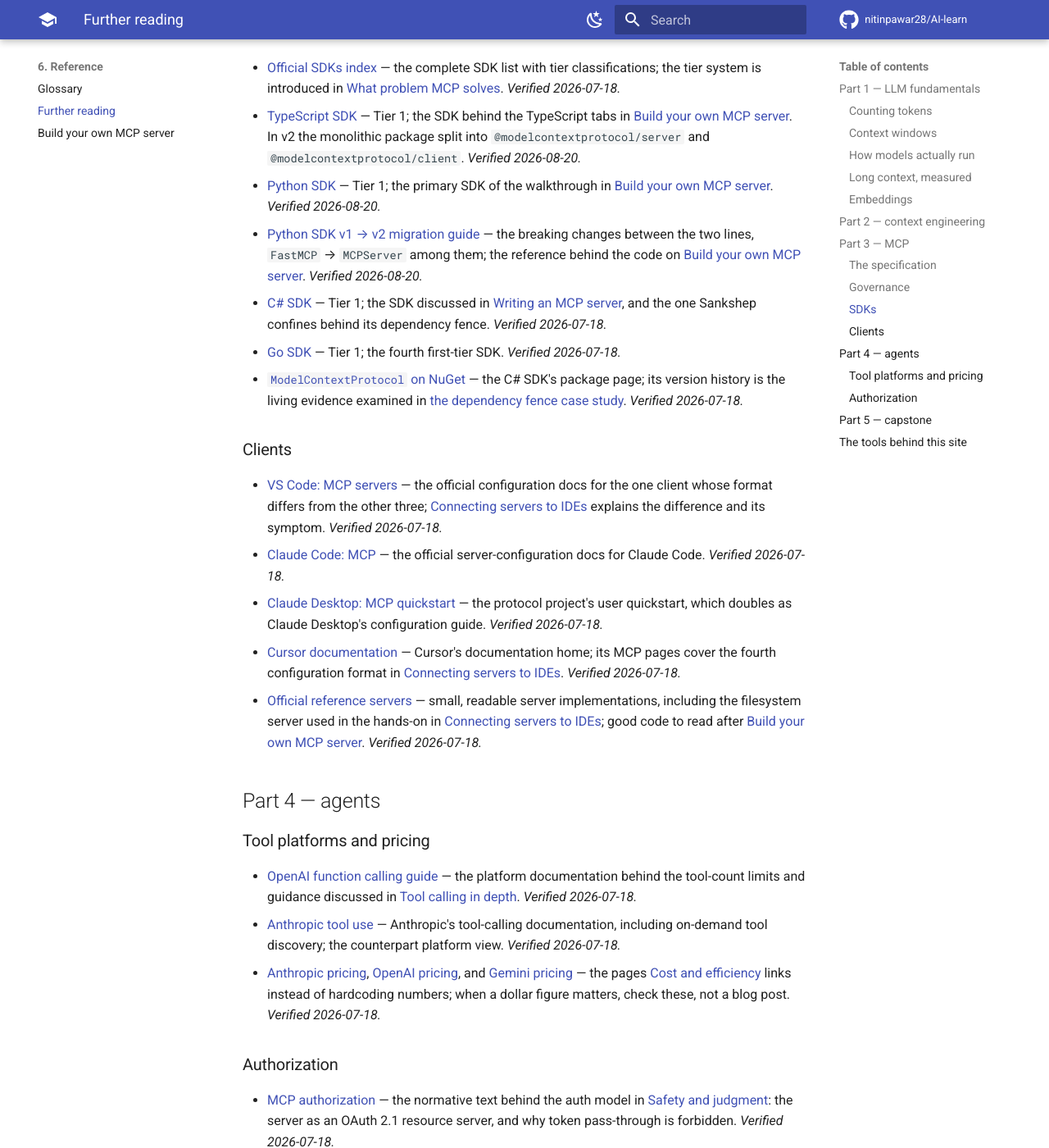
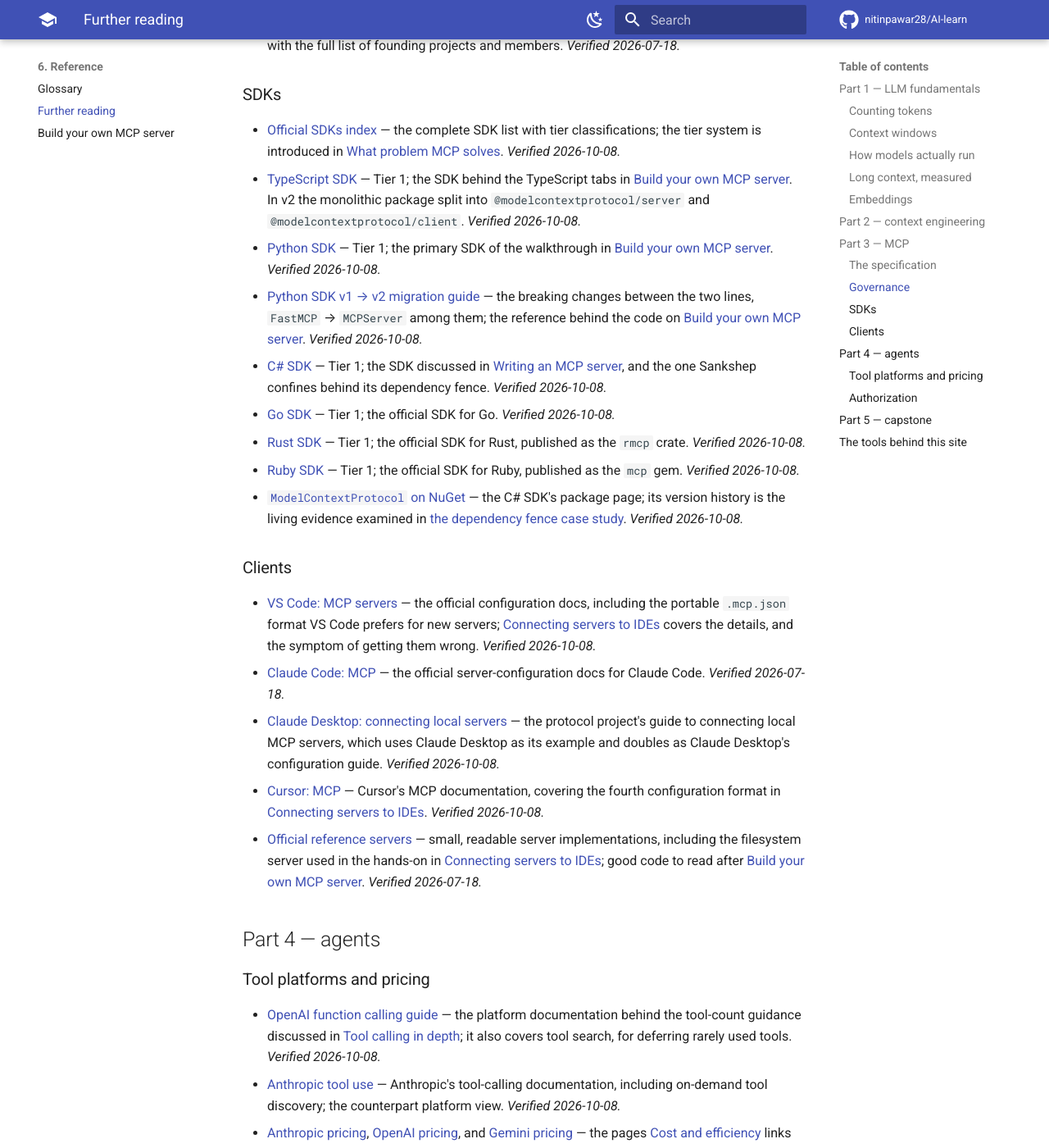
Before and after one commit to nitinpawar28/AI-learn, an MkDocs documentation site: the page built from docs/part6-reference/further-reading.md, in a window 1280 px wide and 1400 px high, scrolled down 3093 px. Shown: the whole window at 82% size. Built offline with MkDocs 1.6.1 and Material for MkDocs 9.7.7, drawn with Linux system fonts in a browser that asks for light colours; comment, search, counter and statistics services are not loaded; some of the changed text lies outside the part shown.

Commit message:
content: Part 6 - the tutorial's Python runs, and the reference list is re-verified
build-your-own.md taught readers to give the notes://stats resource a ctx: Context
parameter. On the v2 Python SDK that raises ValueError as soon as the decorator runs,
because Context is injected only into resource templates. The listings drop it, and the
prompt handler no longer declares one it never uses. Separately, the complete Python file
never started: unlike the passes before it, it had no `if __name__ == "__main__"` block
calling mcp.run.

Both were verified by running the page's own complete listing against mcp 2.3.0. The
decorators register; the hand-typed session works line by line (discover, list, save,
recall); a call without _meta is rejected with -32602, as the page now says; and the
resource and the prompt both return the saved note.

The VS Code tab uses the portable .mcp.json, and its gotcha box shrinks to the legacy-file
trap plus a link to the page that owns it. further-reading.md and glossary.md are
re-verified on 2026-10-08: canonical links, six Tier 1 SDKs (Rust and Ruby added), the
deprecation policy's exceptions, the public benchmarks page as the source of Part 2's
numbers, and .NET 10 in the Sankshep entry.

mkdocs build --strict: clean.

Co-Authored-By: Claude Opus 5.5 <noreply@anthropic.com>

```diff
--- a/docs/part6-reference/further-reading.md
+++ b/docs/part6-reference/further-reading.md
@@ -14,14 +14,14 @@ Second, the list is deliberately short. Primary sources and official documentati
 
 ### Counting tokens
 
-- [tiktoken](https://github.com/openai/tiktoken) — OpenAI's open-source tokenizer library; the quickest way to count [tokens](../part1-fundamentals/tokens.md) locally, and the library behind the hands-on exercise in [Tokens and tokenization](../part1-fundamentals/tokens.md). *Verified 2026-07-18.*
-- [Anthropic token counting](https://docs.anthropic.com/en/docs/build-with-claude/token-counting) — the official token-counting endpoint for Claude models; [Tokens and tokenization](../part1-fundamentals/tokens.md) explains when you need an endpoint instead of a local library. *Verified 2026-07-18.*
+- [tiktoken](https://github.com/openai/tiktoken) — OpenAI's open-source tokenizer library; the quickest way to count [tokens](../part1-fundamentals/tokens.md) locally, and the library behind the hands-on exercise in [Tokens and tokenization](../part1-fundamentals/tokens.md). *Verified 2026-10-08.*
+- [Anthropic token counting](https://platform.claude.com/docs/en/build-with-claude/token-counting) — the official token-counting endpoint for Claude models; [Tokens and tokenization](../part1-fundamentals/tokens.md) explains when you need an endpoint instead of a local library. *Verified 2026-10-08.*
 
 ### Context windows
 
-- [Claude models overview](https://docs.anthropic.com/en/docs/about-claude/models) — Anthropic's official model listing, including [context-window](../part1-fundamentals/context-windows.md) sizes; [The context window](../part1-fundamentals/context-windows.md) is the owning chapter for every figure this site quotes. *Verified 2026-07-18.*
-- [OpenAI models](https://platform.openai.com/docs/models) — the equivalent listing for the GPT family. *Verified 2026-07-18.*
-- [Gemini models](https://ai.google.dev/gemini-api/docs/models) — the equivalent listing for the Gemini family. *Verified 2026-07-18.*
+- [Claude models overview](https://platform.claude.com/docs/en/models/overview) — Anthropic's official model listing, including [context-window](../part1-fundamentals/context-windows.md) sizes; [The context window](../part1-fundamentals/context-windows.md) is the owning chapter for every figure this site quotes. *Verified 2026-10-08.*
+- [OpenAI models](https://developers.openai.com/api/docs/models) — the equivalent listing for the GPT family. *Verified 2026-10-08.*
+- [Gemini models](https://ai.google.dev/gemini-api/docs/models) — the equivalent listing for the Gemini family. *Verified 2026-10-08.*
 
 ### How models actually run
 
@@ -37,14 +37,14 @@ Second, the list is deliberately short. Primary sources and official documentati
 
 ### Embeddings
 
-- [MTEB leaderboard](https://huggingface.co/spaces/mteb/leaderboard) — the standard starting point for shortlisting an embedding model, with code-retrieval scores reported separately from prose. [Embeddings and similarity](../part1-fundamentals/embeddings.md) owns the caveats — chiefly that v2 scores are not comparable with v1, and that a leaderboard shortlists rather than decides. *Verified 2026-08-20.*
+- [MTEB leaderboard](https://huggingface.co/spaces/mteb/leaderboard) — the standard starting point for shortlisting an embedding model, with code-retrieval scores reported separately from prose. [Embeddings and similarity](../part1-fundamentals/embeddings.md) owns the caveats — chiefly that v2 scores are not comparable with v1, and that a leaderboard shortlists rather than decides. *Verified 2026-10-08.*
 - [Sentence Transformers](https://sbert.net) — the Python library used in the hands-on in [Embeddings and similarity](../part1-fundamentals/embeddings.md); its documentation covers pooling, normalization, and similarity search in practical terms. *Verified 2026-07-18.*
 
 ## Part 2 — context engineering
 
 - [Effective context engineering for AI agents](https://www.anthropic.com/engineering/effective-context-engineering-for-ai-agents) — Anthropic's engineering guidance; it names "context rot" and makes the vendor's own case for the thesis of [Part 2](../part2-context/index.md): curate the window, don't fill it. *Verified 2026-07-18.*
 
-The measured numbers in Part 2 — recall held against compression — come from Sankshep's benchmark summary, not from a public web source.
+The measured numbers in Part 2 — recall held against compression — come from [Sankshep's public benchmarks page](https://nitinpawar28.github.io/sankshep-docs/benchmarks/), which also publishes the method, the judge's run-to-run spread, and its own stated limits. *Verified 2026-10-08.*
 
 [Measuring context quality](../part2-context/measuring-quality.md) presents them together with the method and its caveats.
 
@@ -54,8 +54,8 @@ The measured numbers in Part 2 — recall held against compression — come from
 
 - [MCP specification, revision 2026-07-28](https://modelcontextprotocol.io/specification/2026-07-28) — the current revision, and the one this site teaches. Read it after [The wire protocol](../part3-mcp/wire-protocol.md) and it will feel familiar. *Verified 2026-08-20.*
 - [Changelog for 2026-07-28](https://modelcontextprotocol.io/specification/2026-07-28/changelog) — **read this one even if you read nothing else here.** It documents the largest revision since the protocol launched: the removal of the `initialize` handshake and protocol-level sessions, the addition of `server/discover`, the MRTR pattern replacing server-initiated requests, and the deprecation of Roots, Sampling, and Logging. It is also a compact case study in how a protocol sheds a design that did not scale. *Verified 2026-08-20.*
-- [Versioning policy](https://modelcontextprotocol.io/specification/versioning) — how MCP names revisions and which one is current; consult it before trusting a version string in any tutorial, including this site. *Verified 2026-08-20.*
-- [Feature lifecycle and deprecation policy](https://modelcontextprotocol.io/community/feature-lifecycle) — the Active → Deprecated → Removed states and the twelve-month minimum deprecation window, adopted with the 2026-07-28 revision. It is what makes "deprecated" a schedule rather than a warning. *Verified 2026-08-20.*
+- [Versioning policy](https://modelcontextprotocol.io/docs/learn/versioning) — how MCP names revisions and which one is current; consult it before trusting a version string in any tutorial, including this site. *Verified 2026-10-08.*
+- [Feature lifecycle and deprecation policy](https://modelcontextprotocol.io/community/feature-lifecycle) — the Active → Deprecated → Removed states and the twelve-month minimum deprecation window, adopted with the 2026-07-28 revision, along with the expedited path that lets a feature posing an active security risk be removed after as little as ninety days. It is what makes "deprecated" a schedule rather than a warning. *Verified 2026-10-08.*
 - [Streamable HTTP transport](https://modelcontextprotocol.io/specification/2026-07-28/basic/transports/streamable-http) — the normative text behind [Transports](../part3-mcp/transports.md), including the required `Mcp-Method` and `Mcp-Name` headers. *Verified 2026-08-20.*
 - [MCP specification, revision 2025-11-25](https://modelcontextprotocol.io/specification/2025-11-25) — the previous revision, now final. Worth keeping to hand: plenty of deployed servers and clients still speak it, and it is the version described by most material written before mid-2026. *Verified 2026-08-20.*
 
@@ -66,33 +66,35 @@ The measured numbers in Part 2 — recall held against compression — come from
 
 ### SDKs
 
-- [Official SDKs index](https://modelcontextprotocol.io/docs/sdk) — the complete SDK list with tier classifications; the tier system is introduced in [What problem MCP solves](../part3-mcp/why-mcp.md). *Verified 2026-07-18.*
-- [TypeScript SDK](https://github.com/modelcontextprotocol/typescript-sdk) — Tier 1; the SDK behind the TypeScript tabs in [Build your own MCP server](build-your-own.md). In v2 the monolithic package split into `@modelcontextprotocol/server` and `@modelcontextprotocol/client`. *Verified 2026-08-20.*
-- [Python SDK](https://github.com/modelcontextprotocol/python-sdk) — Tier 1; the primary SDK of the walkthrough in [Build your own MCP server](build-your-own.md). *Verified 2026-08-20.*
-- [Python SDK v1 → v2 migration guide](https://py.sdk.modelcontextprotocol.io/migration/) — the breaking changes between the two lines, `FastMCP` → `MCPServer` among them; the reference behind the code on [Build your own MCP server](build-your-own.md). *Verified 2026-08-20.*
-- [C# SDK](https://github.com/modelcontextprotocol/csharp-sdk) — Tier 1; the SDK discussed in [Writing an MCP server](../part3-mcp/writing-a-server.md), and the one Sankshep confines behind its dependency fence. *Verified 2026-07-18.*
-- [Go SDK](https://github.com/modelcontextprotocol/go-sdk) — Tier 1; the fourth first-tier SDK. *Verified 2026-07-18.*
-- [`ModelContextProtocol` on NuGet](https://www.nuget.org/packages/ModelContextProtocol) — the C# SDK's package page; its version history is the living evidence examined in [the dependency fence case study](../part5-capstone/case-dependency-fence.md). *Verified 2026-07-18.*
+- [Official SDKs index](https://modelcontextprotocol.io/docs/sdk) — the complete SDK list with tier classifications; the tier system is introduced in [What problem MCP solves](../part3-mcp/why-mcp.md). *Verified 2026-10-08.*
+- [TypeScript SDK](https://github.com/modelcontextprotocol/typescript-sdk) — Tier 1; the SDK behind the TypeScript tabs in [Build your own MCP server](build-your-own.md). In v2 the monolithic package split into `@modelcontextprotocol/server` and `@modelcontextprotocol/client`. *Verified 2026-10-08.*
+- [Python SDK](https://github.com/modelcontextprotocol/python-sdk) — Tier 1; the primary SDK of the walkthrough in [Build your own MCP server](build-your-own.md). *Verified 2026-10-08.*
+- [Python SDK v1 → v2 migration guide](https://py.sdk.modelcontextprotocol.io/migration/) — the breaking changes between the two lines, `FastMCP` → `MCPServer` among them; the reference behind the code on [Build your own MCP server](build-your-own.md). *Verified 2026-10-08.*
+- [C# SDK](https://github.com/modelcontextprotocol/csharp-sdk) — Tier 1; the SDK discussed in [Writing an MCP server](../part3-mcp/writing-a-server.md), and the one Sankshep confines behind its dependency fence. *Verified 2026-10-08.*
+- [Go SDK](https://github.com/modelcontextprotocol/go-sdk) — Tier 1; the official SDK for Go. *Verified 2026-10-08.*
+- [Rust SDK](https://github.com/modelcontextprotocol/rust-sdk) — Tier 1; the official SDK for Rust, published as the `rmcp` crate. *Verified 2026-10-08.*
+- [Ruby SDK](https://github.com/modelcontextprotocol/ruby-sdk) — Tier 1; the official SDK for Ruby, published as the `mcp` gem. *Verified 2026-10-08.*
+- [`ModelContextProtocol` on NuGet](https://www.nuget.org/packages/ModelContextProtocol) — the C# SDK's package page; its version history is the living evidence examined in [the dependency fence case study](../part5-capstone/case-dependency-fence.md). *Verified 2026-10-08.*
 
 ### Clients
 
-- [VS Code: MCP servers](https://code.visualstudio.com/docs/copilot/chat/mcp-servers) — the official configuration docs for the one client whose format differs from the other three; [Connecting servers to IDEs](../part3-mcp/ide-integration.md) explains the difference and its symptom. *Verified 2026-07-18.*
+- [VS Code: MCP servers](https://code.visualstudio.com/docs/agent-customization/mcp-servers) — the official configuration docs, including the portable `.mcp.json` format VS Code prefers for new servers; [Connecting servers to IDEs](../part3-mcp/ide-integration.md) covers the details, and the symptom of getting them wrong. *Verified 2026-10-08.*
 - [Claude Code: MCP](https://code.claude.com/docs/en/mcp) — the official server-configuration docs for Claude Code. *Verified 2026-07-18.*
-- [Claude Desktop: MCP quickstart](https://modelcontextprotocol.io/quickstart/user) — the protocol project's user quickstart, which doubles as Claude Desktop's configuration guide. *Verified 2026-07-18.*
-- [Cursor documentation](https://cursor.com/docs) — Cursor's documentation home; its MCP pages cover the fourth configuration format in [Connecting servers to IDEs](../part3-mcp/ide-integration.md). *Verified 2026-07-18.*
+- [Claude Desktop: connecting local servers](https://modelcontextprotocol.io/docs/develop/connect-local-servers) — the protocol project's guide to connecting local MCP servers, which uses Claude Desktop as its example and doubles as Claude Desktop's configuration guide. *Verified 2026-10-08.*
+- [Cursor: MCP](https://cursor.com/docs/mcp) — Cursor's MCP documentation, covering the fourth configuration format in [Connecting servers to IDEs](../part3-mcp/ide-integration.md). *Verified 2026-10-08.*
 - [Official reference servers](https://github.com/modelcontextprotocol/servers) — small, readable server implementations, including the filesystem server used in the hands-on in [Connecting servers to IDEs](../part3-mcp/ide-integration.md); good code to read after [Build your own MCP server](build-your-own.md). *Verified 2026-07-18.*
 
 ## Part 4 — agents
 
 ### Tool platforms and pricing
 
-- [OpenAI function calling guide](https://platform.openai.com/docs/guides/function-calling) — the platform documentation behind the tool-count limits and guidance discussed in [Tool calling in depth](../part4-agents/tool-calling.md). *Verified 2026-07-18.*
-- [Anthropic tool use](https://docs.claude.com/en/docs/agents-and-tools/tool-use/overview) — Anthropic's tool-calling documentation, including on-demand tool discovery; the counterpart platform view. *Verified 2026-07-18.*
-- [Anthropic pricing](https://docs.anthropic.com/en/docs/about-claude/pricing), [OpenAI pricing](https://platform.openai.com/docs/pricing), and [Gemini pricing](https://ai.google.dev/gemini-api/docs/pricing) — the pages [Cost and efficiency](../part4-agents/cost-efficiency.md) links instead of hardcoding numbers; when a dollar figure matters, check these, not a blog post. *Verified 2026-07-18.*
+- [OpenAI function calling guide](https://developers.openai.com/api/docs/guides/function-calling) — the platform documentation behind the tool-count guidance discussed in [Tool calling in depth](../part4-agents/tool-calling.md); it also covers tool search, for deferring rarely used tools. *Verified 2026-10-08.*
+- [Anthropic tool use](https://platform.claude.com/docs/en/agents-and-tools/tool-use/overview) — Anthropic's tool-calling documentation, including on-demand tool discovery; the counterpart platform view. *Verified 2026-10-08.*
+- [Anthropic pricing](https://platform.claude.com/docs/en/about-claude/pricing), [OpenAI pricing](https://developers.openai.com/api/docs/pricing), and [Gemini pricing](https://ai.google.dev/gemini-api/docs/pricing) — the pages [Cost and efficiency](../part4-agents/cost-efficiency.md) links instead of hardcoding numbers; when a dollar figure matters, check these, not a blog post. *Verified 2026-10-08.*
 
 ### Authorization
 
-- [MCP authorization](https://modelcontextprotocol.io/specification/2026-07-28/basic/authorization) — the normative text behind the auth model in [Safety and judgment](../part4-agents/safety.md): the server as an OAuth 2.1 resource server, and why token pass-through is forbidden. *Verified 2026-07-18.*
+- [MCP authorization](https://modelcontextprotocol.io/specification/2026-07-28/basic/authorization) — the normative text behind the auth model in [Safety and judgment](../part4-agents/safety.md): the server as an OAuth 2.1 resource server, and why token pass-through is forbidden. *Verified 2026-10-08.*
 - [RFC 8707: Resource Indicators for OAuth 2.0](https://datatracker.ietf.org/doc/html/rfc8707) — the mechanism that binds a token to the server it was issued for; short, and the heart of the confused-deputy defense. *Verified 2026-07-18.*
 - [RFC 9728: OAuth 2.0 Protected Resource Metadata](https://datatracker.ietf.org/doc/html/rfc9728) — how a client discovers a protected server's authorization server in the first place. *Verified 2026-07-18.*
 
@@ -100,7 +102,7 @@ The measured numbers in Part 2 — recall held against compression — come from
 
 Part 5 is grounded differently from the rest of the site.
 
-Its evidence base is Sankshep's own architecture decision records, and its published benchmark summary. Both are discussed throughout the case studies, with the facts verified against the project on 2026-07-18.
+Its evidence base is Sankshep's own architecture decision records, and its [public documentation](https://nitinpawar28.github.io/sankshep-docs/), from the architecture and security pages to the benchmarks and the changelog. Both are discussed throughout the case studies, with the facts last re-checked on 2026-10-08.
 
 Sankshep's source is private, so there is no repository to link. [The running example](../part0-orientation/running-example.md) explains the arrangement, and the redaction rule this site follows.
 
@@ -112,10 +114,10 @@ The MCP specification, which is the surface Sankshep implements. The C# SDK and
 
 ## The tools behind this site
 
-- [MkDocs Material](https://squidfunk.github.io/mkdocs-material/) — the documentation framework this site is built with. Its own documentation is worth reading as a model of clear technical writing, even if you never build a docs site. *Verified 2026-07-18.*
+- [MkDocs Material](https://squidfunk.github.io/mkdocs-material/) — the documentation framework this site is built with. Its own documentation is worth reading as a model of clear technical writing, even if you never build a docs site. *Verified 2026-10-08.*
 
-!!! warning "Evolving — verified 2026-07-18"
-    This site pins `mkdocs-material` 9.7.7. Material entered maintenance mode in November 2025 — its maintainers' successor project is named Zensical — with patch releases expected through roughly November 2026. This changes quickly; check [the MkDocs Material site](https://squidfunk.github.io/mkdocs-material/) for current values.
+!!! warning "Evolving — verified 2026-10-08"
+    This site pins `mkdocs-material` 9.7.7, which is still its latest release. Material entered maintenance mode in November 2025 — its maintainers' successor project is named Zensical — with patch releases expected through roughly November 2026. Every build prints a warning from the Material team that MkDocs 2.0 is incompatible with Material. Here it is harmless: 9.7.7 requires MkDocs below 2.0, so the build never picks it up. This changes quickly; check [the MkDocs Material site](https://squidfunk.github.io/mkdocs-material/) for current values.
 
 !!! note "Settled"
     The Mermaid diagrams on this site render through Material's built-in `pymdownx.superfences` custom-fence mechanism — the officially recommended approach — with no separate Mermaid plugin involved.
```
Also changed, not shown: docs/part6-reference/build-your-own.md (+24 -19 lines), docs/part6-reference/glossary.md (+3 -3 lines).
